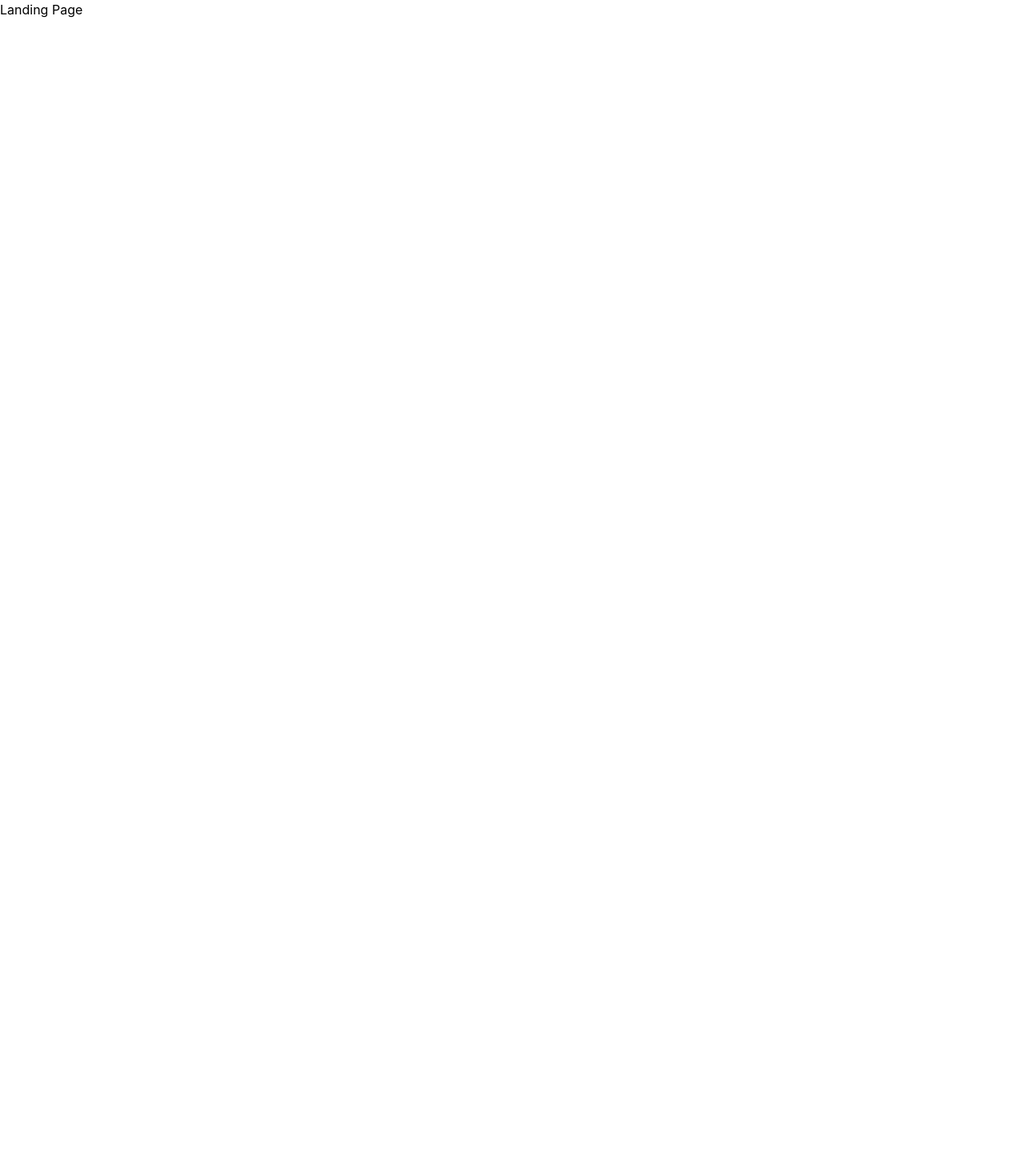
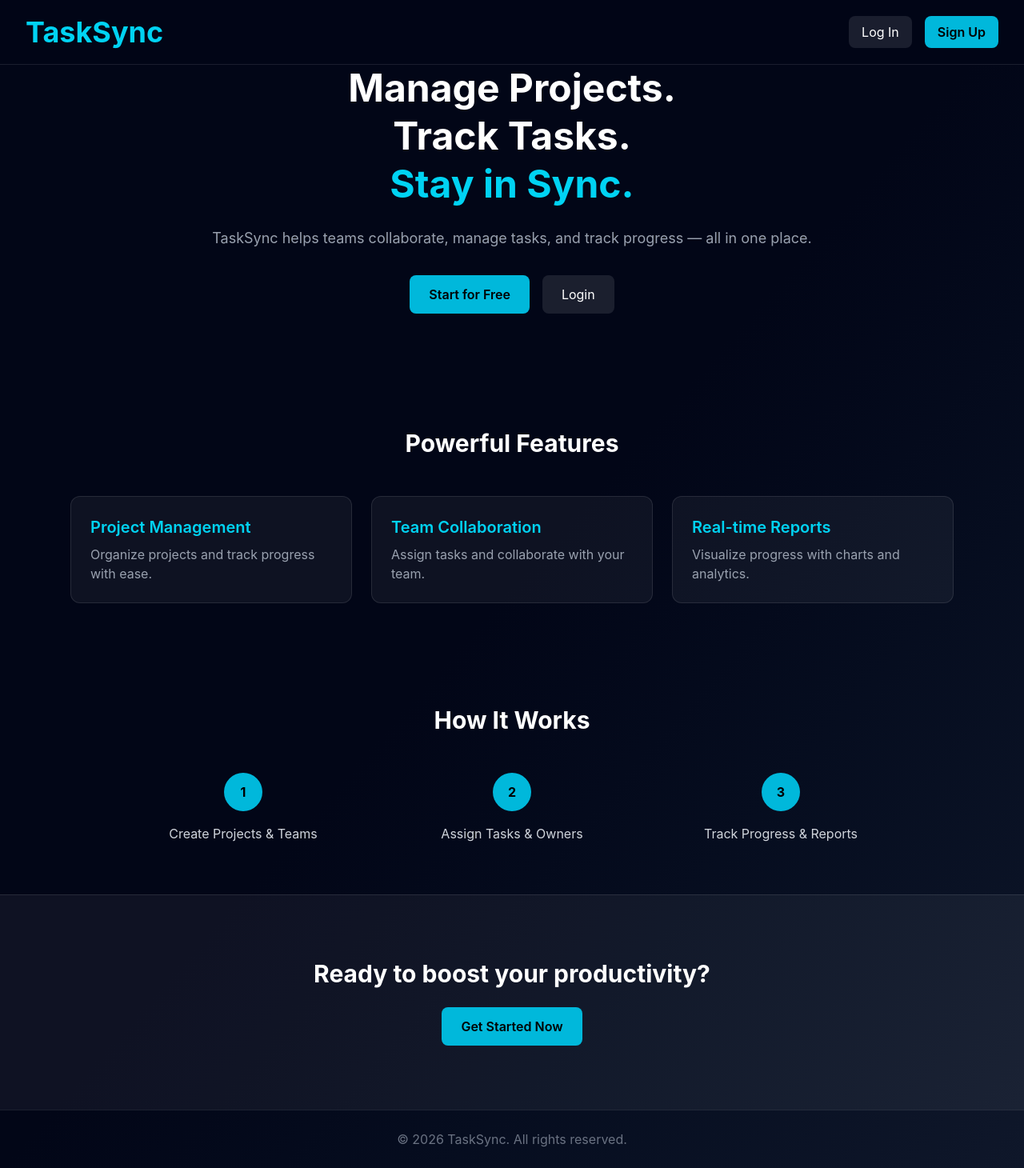
Before and after one commit to bhaskarbiswas04/TaskSync, a React (Vite) app in the folder frontend/: page / in a window 1280 px wide. Shown: the whole page at 80% size. Before the commit the page ends 800 px from the top, so only its background shows below. Built offline with nearby package versions, Linux system fonts and the light colour scheme.

Commit message:
updt: Landing Page added.

```diff
--- a/frontend/src/App.jsx
+++ b/frontend/src/App.jsx
@@ -11,6 +11,7 @@ import TeamViewPage from "./pages/TeamViewPage";
 import TaskViewPage from "./pages/TaskViewPage";
 import ReportsPage from "./pages/ReportsPage";
 import SettingsPage from "./pages/SettingsPage";
+import LandingPage from "./pages/LandingPage";
 
 import { UIProvider, useUI } from "./context/UIContext";
 import { AuthProvider } from "./context/AuthContext";
@@ -43,7 +44,7 @@ function AppContent() {
 
       <Routes>
         {/* Public Routes */}
-        <Route path="/" element={<h1>Landing Page</h1>} />
+        <Route path="/" element={<LandingPage/>} />
         <Route path="/login" element={<LoginPage />} />
         <Route path="/signup" element={<SignupPage />} />
 
--- /dev/null
+++ b/frontend/src/pages/LandingPage.jsx
@@ -0,0 +1,135 @@
+import { useNavigate } from "react-router-dom";
+
+export default function LandingPage() {
+  const navigate = useNavigate();
+
+  return (
+    <div className="min-h-screen bg-linear-to-br from-[#020617] via-[#020617] to-[#0f172a] text-white">
+      {/* NAVBAR */}
+      <nav className="fixed top-0 left-0 right-0 z-50 flex justify-between items-center px-8 py-5 bg-[#020617]/80 backdrop-blur-lg border-b border-white/10">
+        <h1 className="text-4xl font-bold text-cyan-400">TaskSync</h1>
+
+        <div className="flex gap-4">
+          <button
+            onClick={() => navigate("/login")}
+            className="px-4 py-2 bg-white/10 hover:bg-white/20 rounded-lg cursor-pointer transition"
+          >
+            Log In
+          </button>
+
+          <button
+            onClick={() => navigate("/signup")}
+            className="px-4 py-2 bg-cyan-500 hover:bg-cyan-600 rounded-lg text-black font-semibold cursor-pointer transition"
+          >
+            Sign Up
+          </button>
+        </div>
+      </nav>
+
+      {/* HERO */}
+      <section className="text-center px-6 py-20 max-w-4xl mx-auto">
+        <h1 className="text-5xl font-bold leading-tight">
+          Manage Projects.
+          <br />
+          Track Tasks.
+          <br />
+          <span className="text-cyan-400">Stay in Sync.</span>
+        </h1>
+
+        <p className="text-gray-400 mt-6 text-lg">
+          TaskSync helps teams collaborate, manage tasks, and track progress —
+          all in one place.
+        </p>
+
+        <div className="mt-8 flex justify-center gap-4">
+          <button
+            onClick={() => navigate("/signup")}
+            className="bg-cyan-500 hover:bg-cyan-600 px-6 py-3 rounded-lg text-black font-semibold transition"
+          >
+            Start for Free
+          </button>
+
+          <button
+            onClick={() => navigate("/login")}
+            className="bg-white/10 hover:bg-white/20 px-6 py-3 rounded-lg transition"
+          >
+            Login
+          </button>
+        </div>
+      </section>
+
+      {/* FEATURES */}
+      <section className="px-6 py-16 max-w-6xl mx-auto">
+        <h2 className="text-3xl font-bold text-center mb-12">
+          Powerful Features
+        </h2>
+
+        <div className="grid md:grid-cols-3 gap-6">
+          {[
+            {
+              title: "Project Management",
+              desc: "Organize projects and track progress with ease.",
+            },
+            {
+              title: "Team Collaboration",
+              desc: "Assign tasks and collaborate with your team.",
+            },
+            {
+              title: "Real-time Reports",
+              desc: "Visualize progress with charts and analytics.",
+            },
+          ].map((item, i) => (
+            <div
+              key={i}
+              className="bg-white/5 border border-white/10 p-6 rounded-xl hover:bg-white/10 transition"
+            >
+              <h3 className="text-xl font-semibold mb-2 text-cyan-400">
+                {item.title}
+              </h3>
+              <p className="text-gray-400">{item.desc}</p>
+            </div>
+          ))}
+        </div>
+      </section>
+
+      {/* HOW IT WORKS */}
+      <section className="px-6 py-16 max-w-5xl mx-auto">
+        <h2 className="text-3xl font-bold text-center mb-12">How It Works</h2>
+
+        <div className="grid md:grid-cols-3 gap-8 text-center">
+          {[
+            "Create Projects & Teams",
+            "Assign Tasks & Owners",
+            "Track Progress & Reports",
+          ].map((step, i) => (
+            <div key={i}>
+              <div className="w-12 h-12 mx-auto mb-4 bg-cyan-500 rounded-full flex items-center justify-center text-black font-bold">
+                {i + 1}
+              </div>
+              <p className="text-gray-300">{step}</p>
+            </div>
+          ))}
+        </div>
+      </section>
+
+      {/* CTA */}
+      <section className="text-center py-20 bg-white/5 border-t border-white/10">
+        <h2 className="text-3xl font-bold">
+          Ready to boost your productivity?
+        </h2>
+
+        <button
+          onClick={() => navigate("/signup")}
+          className="mt-6 bg-cyan-500 hover:bg-cyan-600 px-6 py-3 rounded-lg text-black font-semibold"
+        >
+          Get Started Now
+        </button>
+      </section>
+
+      {/* FOOTER */}
+      <footer className="text-center py-6 text-gray-500 border-t border-white/10">
+        © {new Date().getFullYear()} TaskSync. All rights reserved.
+      </footer>
+    </div>
+  );
+}
```
